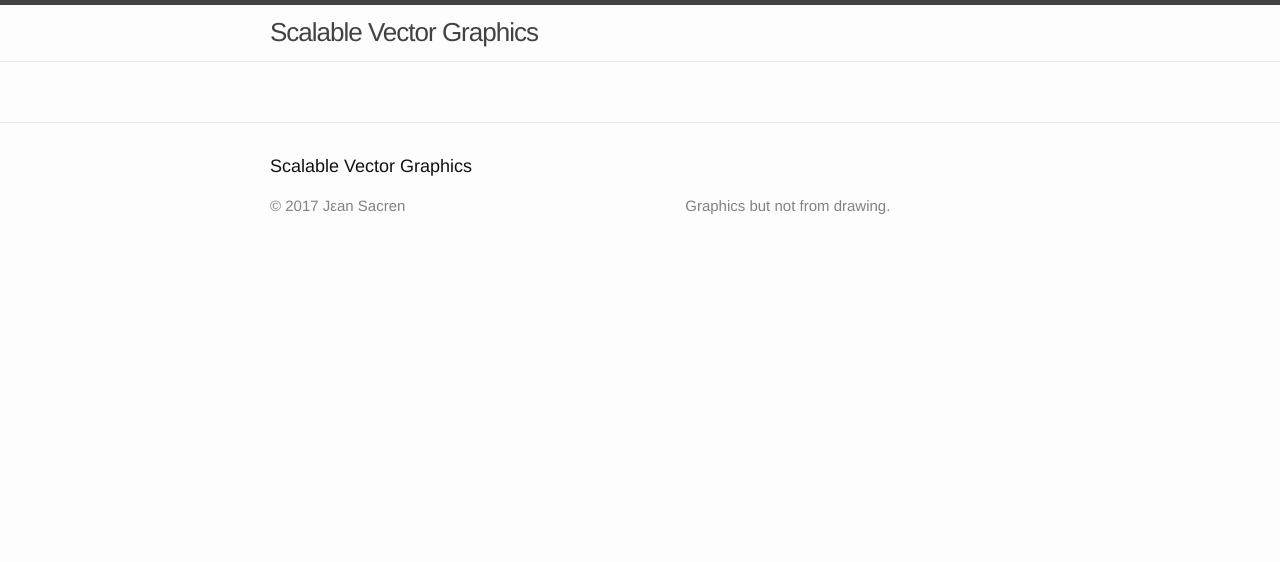
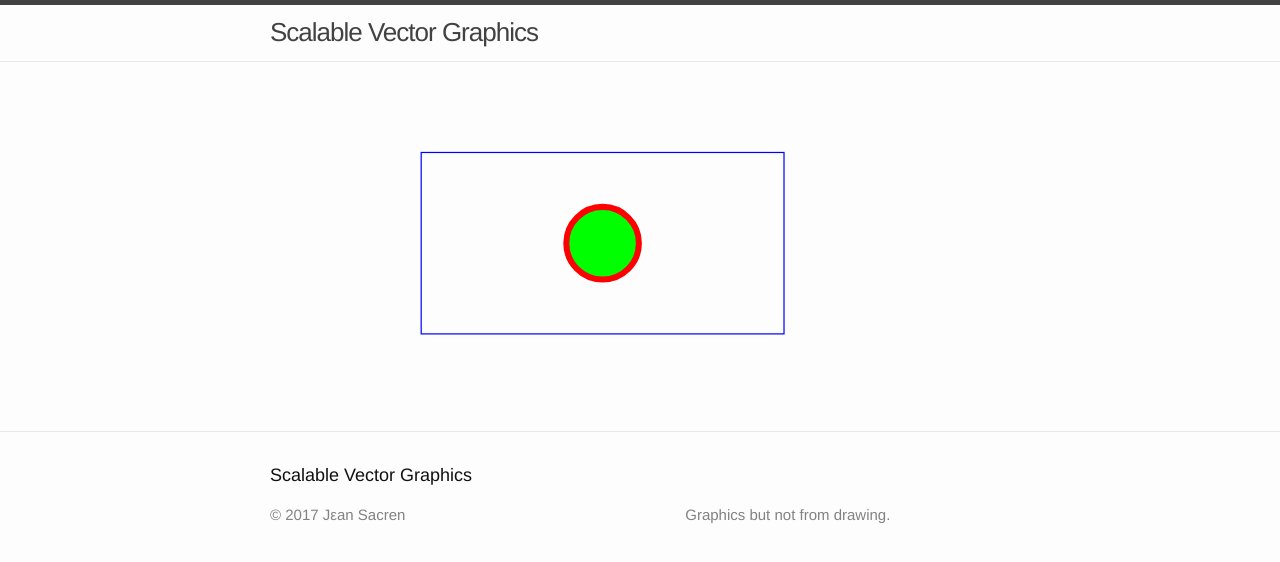
Before and after one commit to sacren/p-2017-0528-1528, a Jekyll site: the page built from index.md, in a window 1280 px wide. Shown: the top 562 px of the page. Built offline with Jekyll 4.4.1, drawn with Linux system fonts in a browser that asks for light colours.

Commit message:
Add simple svg graphics

```diff
--- /dev/null
+++ b/_includes/svg.html
@@ -0,0 +1,15 @@
+<svg viewBox="0 0 1000 500" width="24cm" height="8cm">
+<rect	x="0"
+	y="100"
+	width="600"
+	height="300"
+	fill="none"
+	stroke="#0000FF"
+	stroke-width="2" />
+<circle cx="300"
+	cy="250"
+	r="60"
+	fill="#00FF00"
+	stroke="#FF0000"
+	stroke-width="10" />
+</svg>
--- a/index.md
+++ b/index.md
@@ -1,3 +1,5 @@
 ---
 layout: default
 ---
+
+{% include svg.html %}
```
